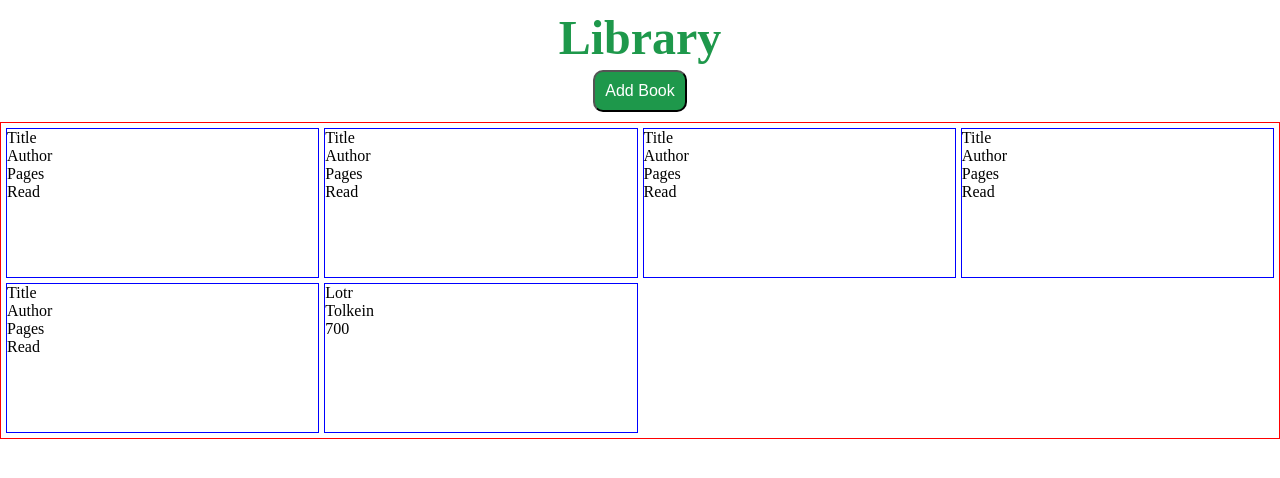
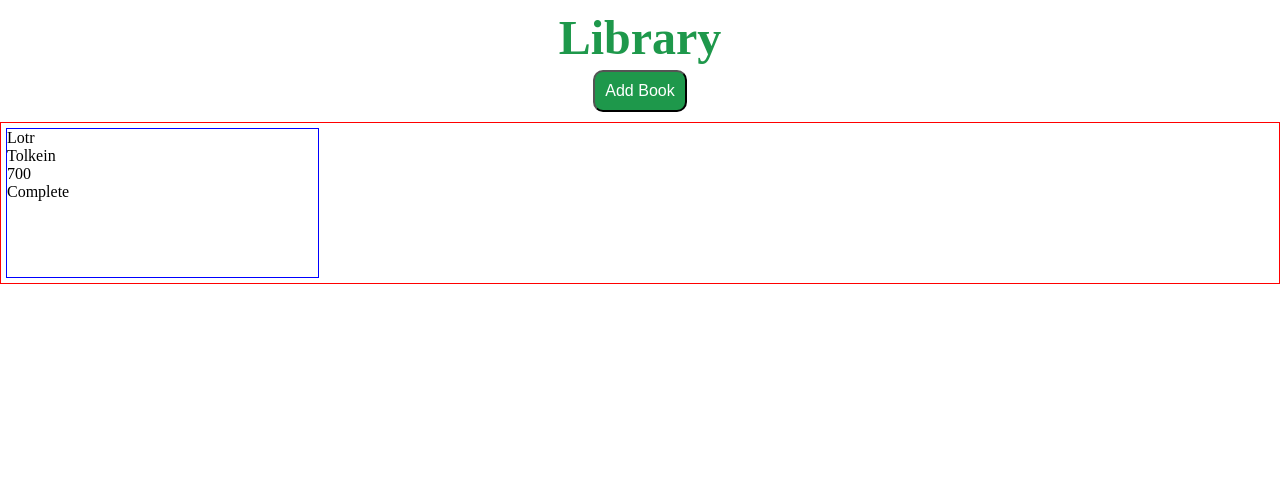
Before and after one commit to sfaruk2001/Library, a plain HTML site: page index.html in a window 1280 px wide. Drawn offline with Linux system fonts and the light colour scheme.

Commit message:
Adding book functionality implemented

```diff
--- a/book.js
+++ b/book.js
@@ -2,18 +2,30 @@
 
 const myLibrary = [];
 
-let b1 = new Book("Lotr", "Tolkein", "700", "read");
+let b1 = new Book("Lotr", "Tolkein", "700", "Complete");
+addBookToLibrary(b1);
+displayBooks();
 
 let modal = document.querySelector('.modal');
 let addBook = document.querySelector('.add-book');
+let submitBook = document.querySelector('.sub-form');
 
 addBook.addEventListener('click', () => {
   modal.showModal();
 });
 
-addBookToLibrary(b1);
+submitBook.addEventListener('click', (e) => {
+  let container = document.querySelector('.container');
+  let title = document.querySelector('#title').value;
+  let author = document.querySelector('#author').value;
+  let pages = document.querySelector('#pages').value;
+  let readStatus = document.querySelector('input[name="read-status"]:checked').value;
 
-displayBooks();
+  addBookToLibrary(new Book(title, author, pages, readStatus));
+  container.innerHTML = "";
+  displayBooks();
+});
+
 
 function Book(title, author, pages, read) {
     this.title = title;
@@ -48,10 +60,13 @@ function Book(title, author, pages, read) {
         let pages =  document.createElement('p');
         pages.innerText = myLibrary[i].pages;
 
+        let readStatus = document.createElement('p');
+        readStatus.innerText = myLibrary[i].read;
+
         card.appendChild(title);
         card.appendChild(author);
         card.appendChild(pages);
-
+        card.appendChild(readStatus);
 
         container.appendChild(card);
 
--- a/index.html
+++ b/index.html
@@ -11,12 +11,12 @@
     <dialog class="modal">
         <h1>Book details</h1>
         <form action="" class="form" method="dialog">
-            <label>Title</label><input type="text" required>
-            <label>Author</label><input type="text" required>
-            <label>Pages</label><input type="text" required>
+            <label>Title</label><input type="text" id="title" required>
+            <label>Author</label><input type="text" id="author" required>
+            <label>Pages</label><input type="text" id="pages" required>
             <div class="read-options">
                 <p>Have you read this book?</p>
-                <input type="radio" name="read-status" value="Completed" id="yes-read" required><label for="yes-read">Yes</label>
+                <input type="radio" name="read-status" value="Complete" id="yes-read" required><label for="yes-read">Yes</label>
                 <input type="radio" name="read-status" value="Incomplete" id="no-read"><label for="no-read">No</label>
             </div>
             <button type="submit" class="sub-form">Submit</button>
@@ -28,36 +28,7 @@
         <button class="add-book">Add Book</button>
     </header>
     <div class="container">
-        <div class="card"> <!--Dummy Content-->
-            <p>Title</p>
-            <p>Author</p>
-            <p>Pages</p>
-            <p>Read</p>
-        </div>
-        <div class="card"> <!--Dummy Content-->
-            <p>Title</p>
-            <p>Author</p>
-            <p>Pages</p>
-            <p>Read</p>
-        </div>
-        <div class="card"> <!--Dummy Content-->
-            <p>Title</p>
-            <p>Author</p>
-            <p>Pages</p>
-            <p>Read</p>
-        </div>
-        <div class="card"> <!--Dummy Content-->
-            <p>Title</p>
-            <p>Author</p>
-            <p>Pages</p>
-            <p>Read</p>
-        </div>
-        <div class="card"> <!--Dummy Content-->
-            <p>Title</p>
-            <p>Author</p>
-            <p>Pages</p>
-            <p>Read</p>
-        </div>
+
     </div>
 
 </body>
```
